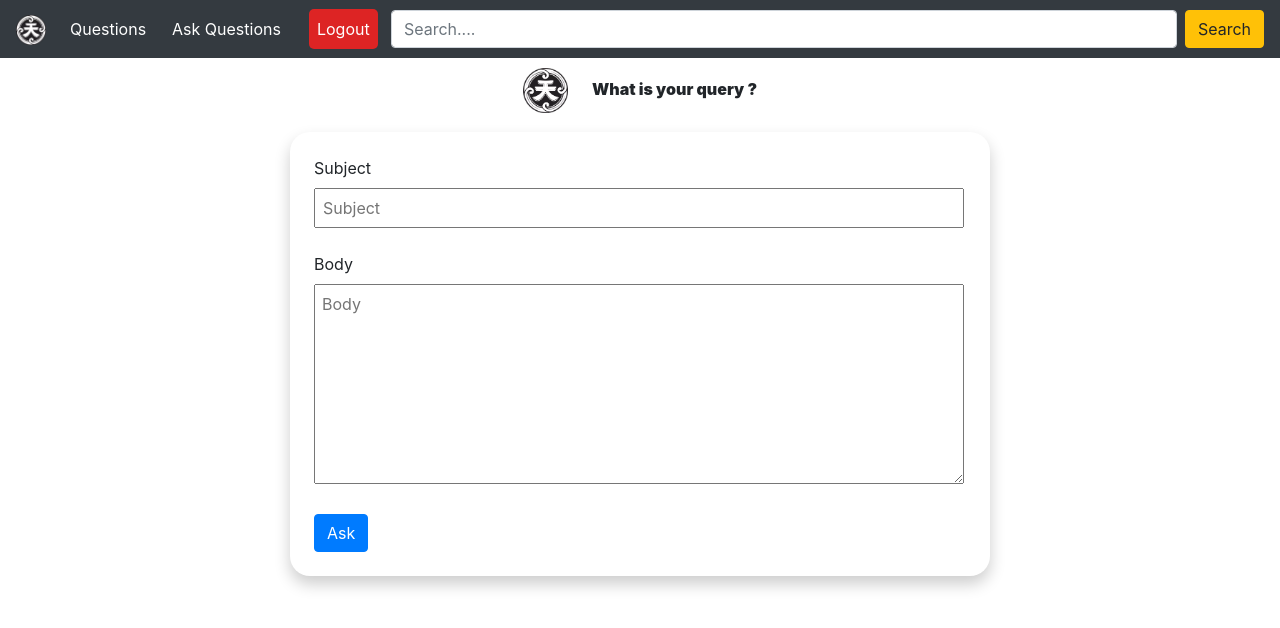
After one commit to gautamsood15/Tenjin, a Django app: page /new-question in a window 1280 px wide. The commit adds this page. Shown: the top 628 px of the page. Run offline with Django 4.2, Linux system fonts and the light colour scheme; a user stored in the database is signed in; some libraries are stand-ins or nearby versions.

Commit message:
Adding code to display questions and reply function

```diff
--- a/TenjinApp/forms.py
+++ b/TenjinApp/forms.py
@@ -1,6 +1,7 @@
 from django.contrib.auth.forms import UserCreationForm, AuthenticationForm
 from django.contrib.auth.models import User
 from django import forms
+from .models import Question, Response
 from django.forms import TextInput, EmailInput
 
 
@@ -50,3 +51,41 @@ class LoginForm(AuthenticationForm):
 
     username = forms.CharField(widget=forms.TextInput(attrs={'required': True, 'placeholder': 'username', 'style': 'width: 350px; height: 40px; outline: none; padding: 7px;'}))
     password = forms.CharField(widget=forms.PasswordInput(attrs={'required': True, 'placeholder': 'password', 'style': 'width: 350px; height: 40px; outline: none; padding: 7px;'}))
+
+
+
+
+class NewQuestionForm(forms.ModelForm):
+    class Meta:
+        model = Question
+        fields = ['title', 'body']
+
+        widgets = {
+            'title': forms.TextInput(attrs={
+                'required': True,
+                'placeholder': 'Subject',
+                'style': 'width: 650px; height: 40px; outline: none; padding: 7px;' }),
+
+            'body': forms.Textarea(attrs={
+                'required': True,
+                'placeholder': 'Body',
+                'style': 'width: 650px; height: 200px; outline: none; padding: 7px;'}),
+
+        }
+
+
+
+
+
+class NewResponseForm(forms.ModelForm):
+    class Meta:
+        model = Response
+        fields = ['body']
+
+        widgets = {
+            'body': forms.Textarea(attrs={
+                'required': True,
+                'placeholder': 'Reply',
+                'style': 'width: 950px; height: 100px; outline: none; padding: 7px;'}),
+
+        }
--- a/TenjinApp/models.py
+++ b/TenjinApp/models.py
@@ -13,10 +13,13 @@ class Question(models.Model):
     def __str__(self):
         return self.title
 
+    def get_responses(self):
+        return self.responses.filter(parent=None)
+
 
 class Response(models.Model):
     user = models.ForeignKey(User, null=False, on_delete=models.CASCADE)
-    question = models.ForeignKey(Question, null=False, on_delete=models.CASCADE)
+    question = models.ForeignKey(Question, null=False, on_delete=models.CASCADE, related_name='responses')
     parent = models.ForeignKey('self', null=True, blank=True, on_delete=models.CASCADE)
     body = models.TextField(null=False)
     created_at = models.DateTimeField(auto_now_add=True)
@@ -24,3 +27,6 @@ class Response(models.Model):
 
     def __str__(self):
         return self.body
+
+    def get_responses(self):
+        return Response.objects.filter(parent=self)
--- a/TenjinApp/urls.py
+++ b/TenjinApp/urls.py
@@ -7,6 +7,7 @@ urlpatterns = [
     path("register", views.registerPage, name="register"),
     path("login", views.loginPage, name="login"),
     path("logout", views.logoutPage, name="logout"),
+    path("new-question", views.newQuestionPage, name="new-question"),
     path("", views.homePage, name="index"),
     path("question/<int:id>", views.questionPage, name="question"),
 ]
--- a/TenjinApp/views.py
+++ b/TenjinApp/views.py
@@ -1,7 +1,8 @@
 from django.shortcuts import render, redirect
 from django.contrib.auth import login, logout
+from django.contrib.auth.decorators import login_required
 from .models import Question
-from .forms import RegisterUserForm, LoginForm
+from .forms import RegisterUserForm, LoginForm, NewQuestionForm, NewResponseForm
 
 # Create your views here.
 
@@ -52,10 +53,34 @@ def loginPage(request):
 
 
 
-
+@login_required(login_url='login')
 def logoutPage(request):
     logout(request)
     return redirect('login')
+
+
+@login_required(login_url='login')
+def newQuestionPage(request):
+    form = NewQuestionForm()
+
+    if request.method == 'POST':
+        try:
+            form = NewQuestionForm(request.POST)
+            if form.is_valid():
+                question = form.save(commit=False)
+                question.author = request.user
+                question.save()
+
+        except Exception as e:
+            print(e)
+            raise
+
+
+
+    context = {'form': form}
+    return render(request, "new-question.html", context)
+
+
 
 
 
@@ -68,5 +93,28 @@ def homePage(request):
     return render(request, "homepage.html", context)
 
 
-def questionPage(reuqest, id):
-    return None
+
+
+
+def questionPage(request, id):
+    response_form = NewResponseForm()
+
+    if request.method == 'POST':
+        try:
+            response_form = NewResponseForm(request.POST)
+            if response_form.is_valid():
+                response = response_form.save(commit=False)
+                response.user = request.user
+                response.question = Question(id=id)
+                response.save()
+                return redirect('/question/'+str(id)+'#'+str(response.id))
+        except Exception as e:
+            print(e)
+            raise
+
+    question = Question.objects.get(id=id)
+    context = {
+        'question': question,
+        'response_form': response_form
+    }
+    return render(request, 'question.html', context)
--- a/static/css/style.css
+++ b/static/css/style.css
@@ -114,6 +114,24 @@ body {
 
 }
 
+.main-question {
+    max-width: 700px;
+    margin: -10px auto;
+    padding: 24px;
+    border-radius: 20px;
+    background-color: rgb(255, 255, 255);
+    box-shadow: 0 8px 16px 0 rgba(0,0,0,0.2);
+}
+
+.main-question-detail {
+    max-width: 1000px;
+    margin: -10px auto;
+    padding: 24px;
+    border-radius: 20px;
+    background-color: rgb(255, 255, 255);
+    box-shadow: 0 8px 16px 0 rgba(0,0,0,0.2);
+}
+
 .main:hover {
     box-shadow: 0 16px 32px 0 rgba(0,0,0,0.2);
     top: -10px;
--- a/templates/login.html
+++ b/templates/login.html
@@ -40,8 +40,9 @@
 
                 <button type="submit" class="btn btn-success">Login</button>
 
+                <hr>
 
-
+                <p style="text-align: center;">Dont have an account?  <a style="text-decoration: none;" href="{% url 'register' %}">Join our community !</a></p>
 
             </form>
 
--- a/templates/navbar.html
+++ b/templates/navbar.html
@@ -14,9 +14,12 @@
 
         {% if user.is_authenticated %}
 
+        <li class="nav-item active" id="li-id">
+          <a class="nav-link" href="{% url 'index' %}">Questions</a>
+        </li>
 
         <li class="nav-item active" id="li-id">
-          <a class="nav-link" href="{% url 'index' %}">Ask Questions</a>
+          <a class="nav-link" href="{% url 'new-question' %}">Ask Questions</a>
         </li>
 
         <li class="nav-item active" id="li-button-logout">
@@ -50,7 +53,7 @@
       </ul>
 
       <form class="form-inline my-2 my-lg-0">
-        <input class="form-control mr-sm-2" id="navbar-search" type="search" placeholder="Search" aria-label="Search" size="70" >
+        <input class="form-control mr-sm-2" id="navbar-search" type="search" placeholder="Search...." aria-label="Search" size="70" >
         <button class="btn btn-warning my-2 my-sm-0" type="submit">Search</button>
       </form>
 
--- /dev/null
+++ b/templates/new-question.html
@@ -0,0 +1,66 @@
+{% extends 'layouts/page.html' %}
+
+{% block content %}
+{% load static %}
+<div class="page">
+    <div class="title"><img class="register_logo" src="{% static 'image/logo.webp' %}" alt="" width="45px" height="45px">What is your query ?</div>
+
+
+
+<br>
+
+<div class="question-list-item">
+  <div class="main-question">
+
+    <form method="POST" action="">
+      {% csrf_token %}
+
+
+      <div>
+        <label for="{{form.title.id_for_label}}">Subject</label><br>
+        {{form.title}}
+
+      </div>
+      <br>
+      <div>
+        <label for="{{form.body.id_for_label}}">Body</label><br>
+        {{form.body}}
+
+      </div>
+      <br>
+
+
+      <button type="submit" class="btn btn-primary">Ask</button>
+
+
+
+
+    </form>
+
+
+<!--     <br>
+
+    <form method="POST" action="">
+        <div class="form-group">
+          <label for="exampleInputEmail1">Email address</label>
+          <input type="email" class="form-control" id="exampleInputEmail1" aria-describedby="emailHelp" placeholder="Enter email">
+        </div>
+
+        <br>
+
+        <div class="form-group">
+          <label for="exampleInputPassword1">Password</label>
+          <input type="password" class="form-control" id="exampleInputPassword1" placeholder="Password">
+        </div>
+
+        <br>
+
+        <button type="submit" class="btn btn-primary">SignUp</button>
+    </form> -->
+
+  </div>
+</div>
+</div>
+
+
+{% endblock %}
--- a/templates/register.html
+++ b/templates/register.html
@@ -52,7 +52,9 @@
 
       <button type="submit" class="btn btn-primary">SignUp</button>
 
+      <hr>
 
+      <p style="text-align: center;">Already have an account?  <a style="text-decoration: none;" href="{% url 'login' %}">Login Now</a></p>
 
 
     </form>
```
Also changed, not shown: templates/components/response.html (added, +13 -0 lines), templates/question.html (added, +62 -0 lines), db.sqlite3.
